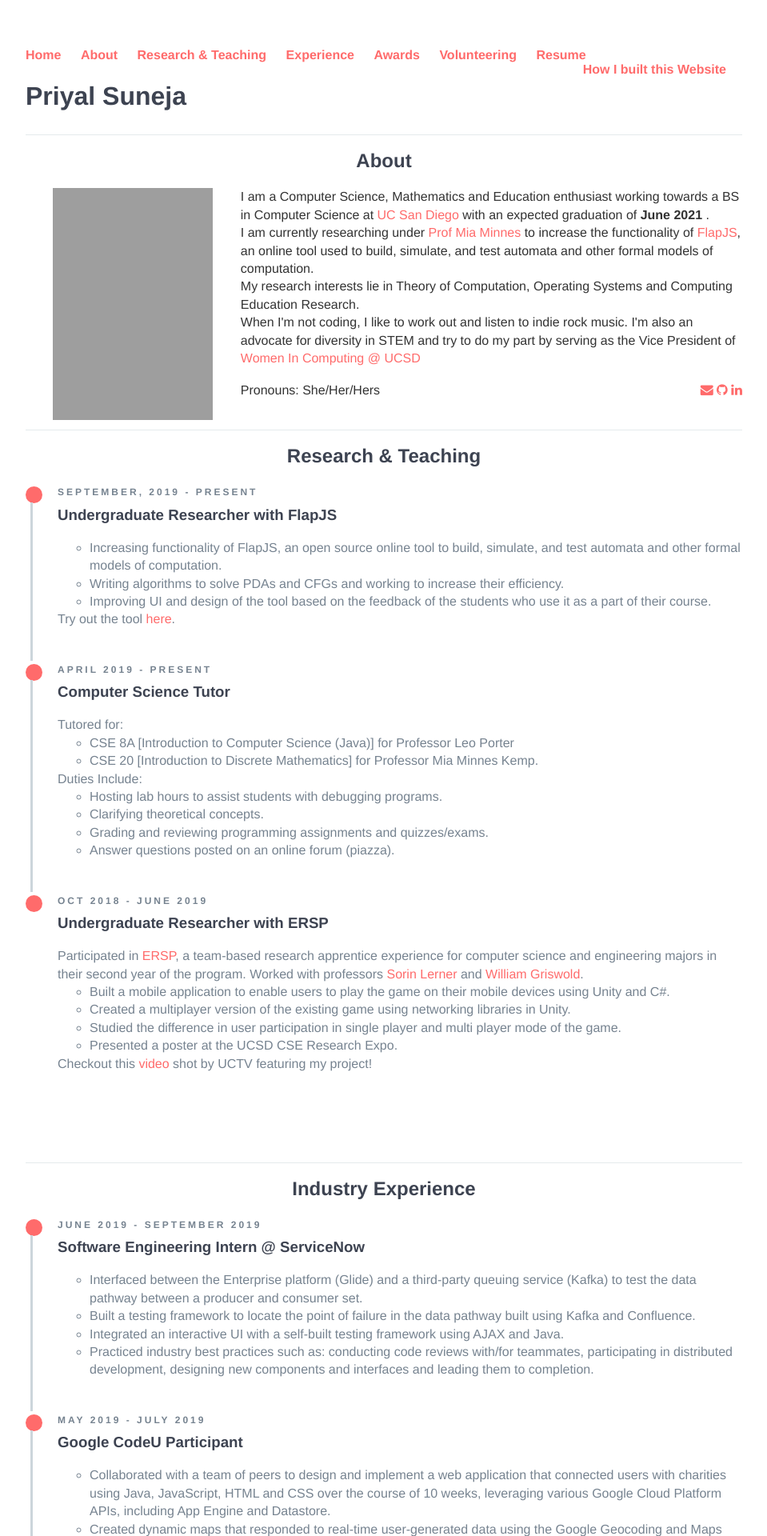
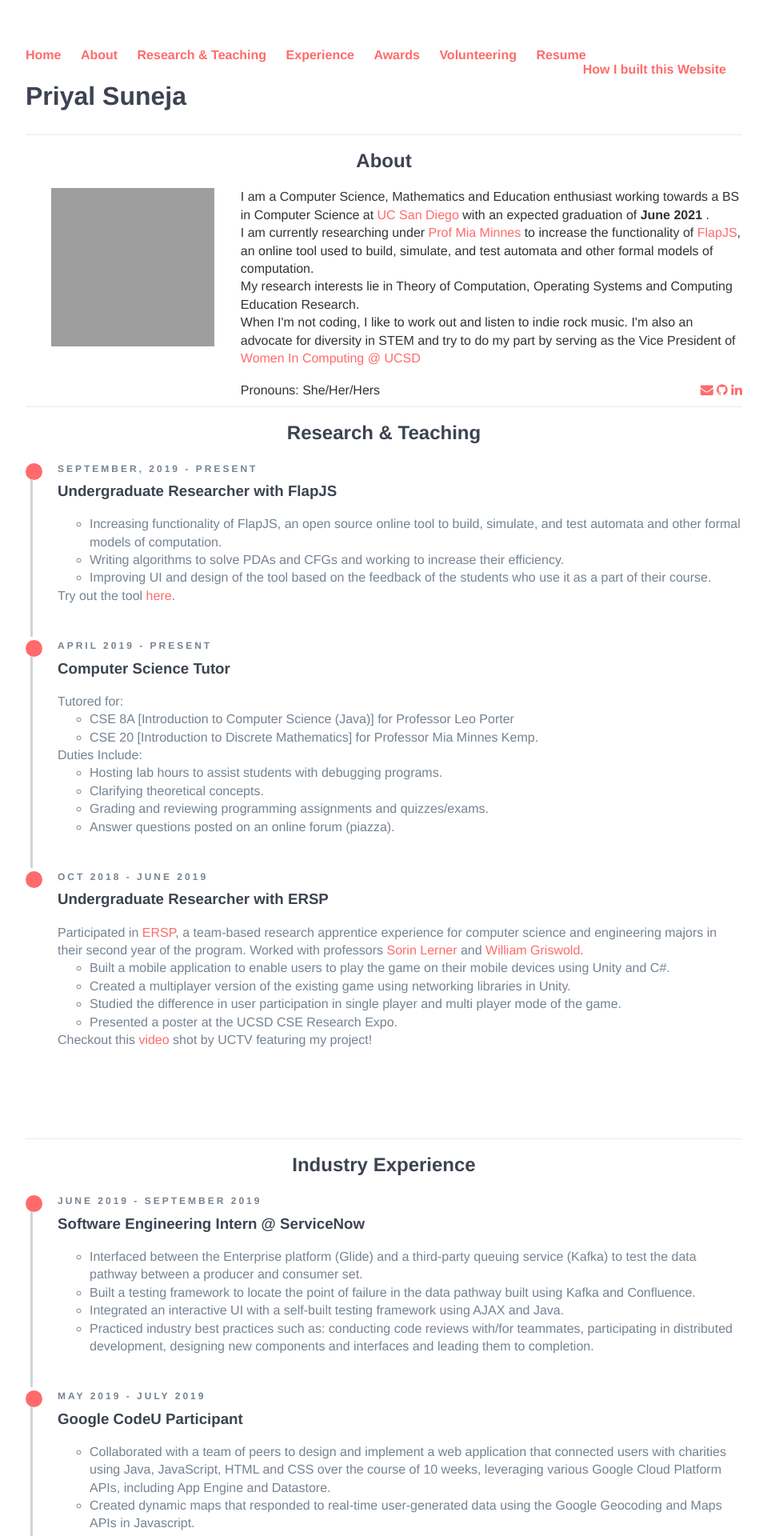
Before and after one commit to p-suneja/p-suneja.github.io, a Jekyll site: the page built from index.html, in a window 1280 px wide. Shown: the top 1920 px of the page at 80% size, without its empty margins (160-1119 px from the left). Built offline with Jekyll 4.4.1, drawn with Linux system fonts in a browser that asks for light colours; nearby versions of some CDN libraries; grey boxes are pictures that could not be loaded.

Commit message:
Update index.html

```diff
--- a/index.html
+++ b/index.html
@@ -11,7 +11,7 @@ title: Priyal's Homepage
 
 	<div style="width: 100%;">
    		<section style="float:left; width: 30%">
-	   		<img src="/IMG_0136.png" height="290" width="200">
+	   		<img src="/IMG_0136.png" height="198" width="204">
    		</section>
   		<section style="float:right; width: 70%; text-align:left">
 	   		<p> I am a Computer Science, Mathematics and Education enthusiast working towards a BS in Computer Science at <a href="https://cse.ucsd.edu/" target="_blank">UC San Diego</a> with an expected graduation of <b> June 2021</b> . </p>
```
